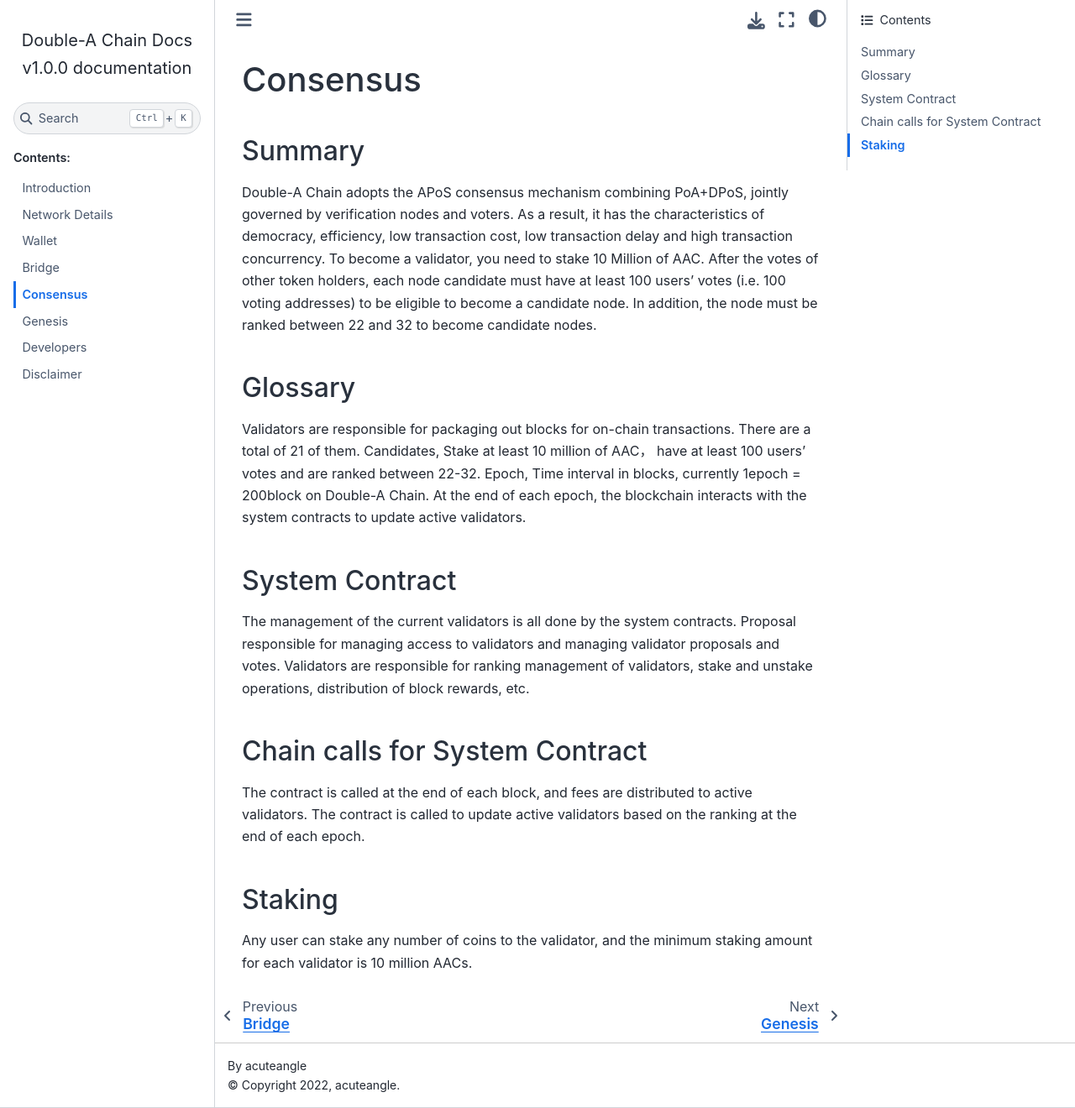
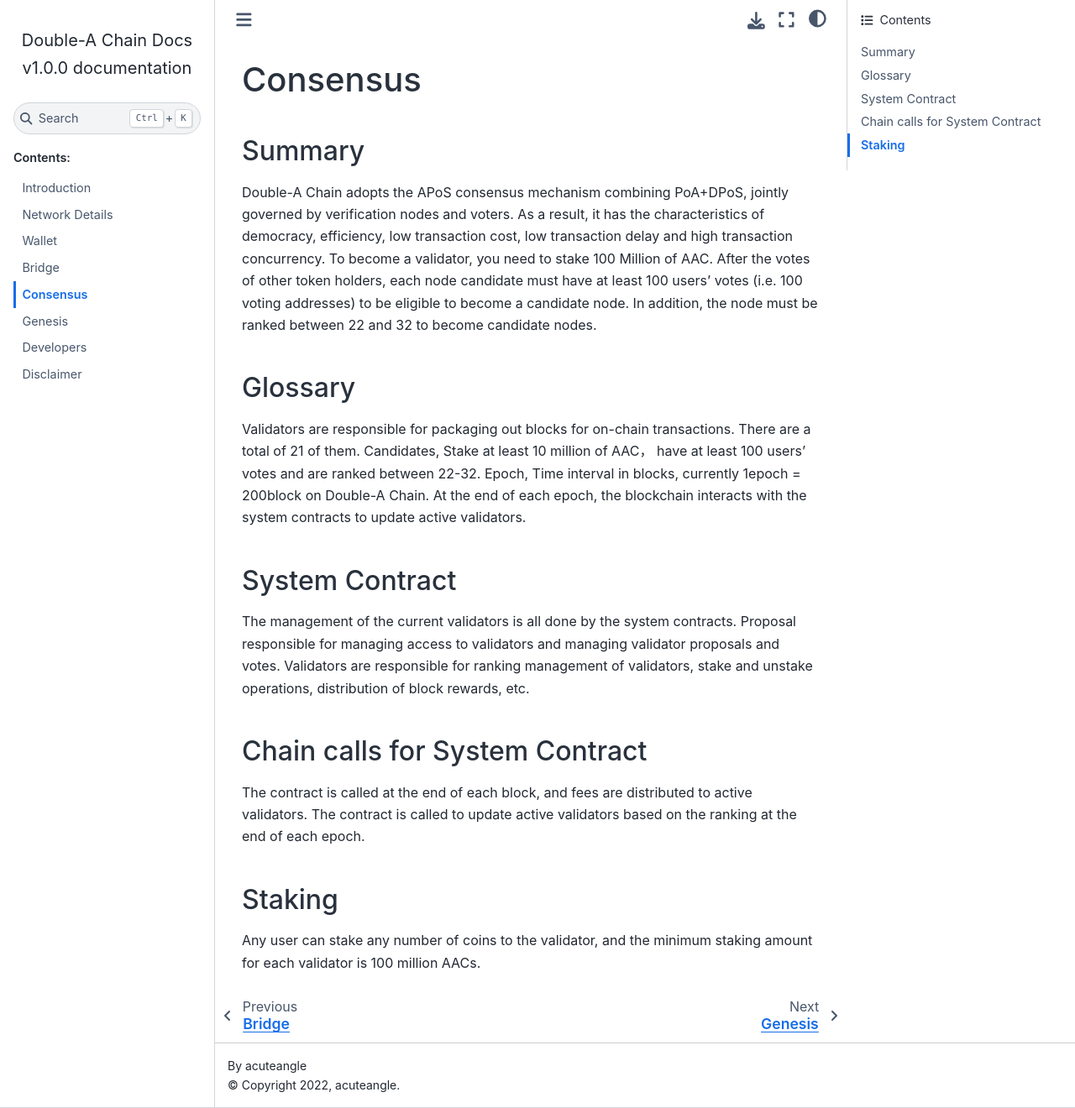
Before and after one commit to double-a-chain-cloud/double-a-chain-docs, a Sphinx documentation site: the page built from source/consensus.md, in a window 1280 px wide and 1320 px high. Shown: the whole window at 84% size. Built offline with Sphinx 7.4.7 and the Sphinx Book theme 1.1.4, drawn with Linux system fonts in a browser that asks for light colours.

Commit message:
modify delegate aac

```diff
--- a/source/consensus.md
+++ b/source/consensus.md
@@ -2,7 +2,7 @@
 
 ## Summary
 Double-A Chain adopts the APoS consensus mechanism combining PoA+DPoS, jointly governed by verification nodes and voters. As a result, it has the characteristics of democracy, efficiency, low transaction cost, low transaction delay and high transaction concurrency.
-To become a validator, you need to stake 10 Million of AAC. After the votes of other token holders, each node candidate must have at least 100 users' votes (i.e. 100 voting addresses) to be eligible to become a candidate node. In addition, the node must be ranked between 22 and 32 to become candidate nodes.
+To become a validator, you need to stake 100 Million of AAC. After the votes of other token holders, each node candidate must have at least 100 users' votes (i.e. 100 voting addresses) to be eligible to become a candidate node. In addition, the node must be ranked between 22 and 32 to become candidate nodes.
 
 ## Glossary
 Validators are responsible for packaging out blocks for on-chain transactions. There are a total of 21 of them.
@@ -19,4 +19,4 @@ The contract is called at the end of each block, and fees are distributed to act
 The contract is called to update active validators based on the ranking at the end of each epoch.
 
 ## Staking
-Any user can stake any number of coins to the validator, and the minimum staking amount for each validator is 10 million AACs.
+Any user can stake any number of coins to the validator, and the minimum staking amount for each validator is 100 million AACs.
```
